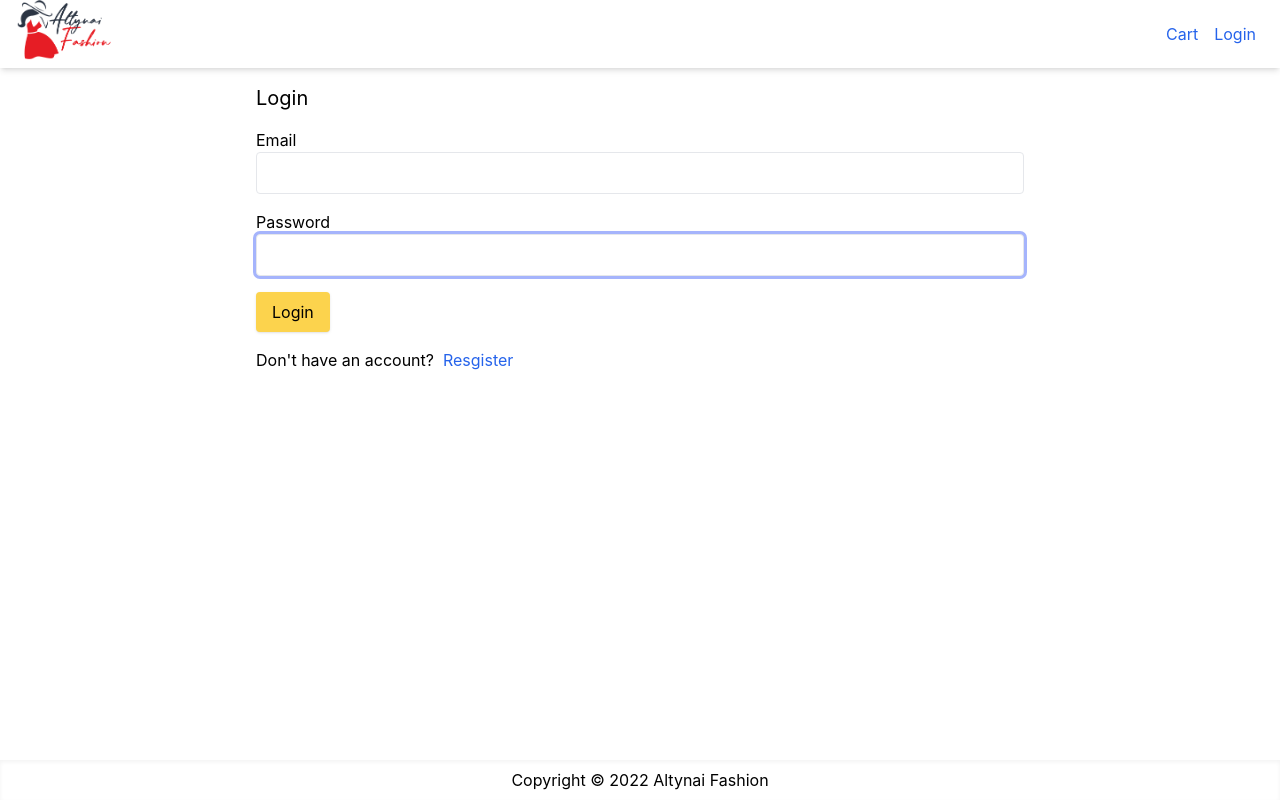
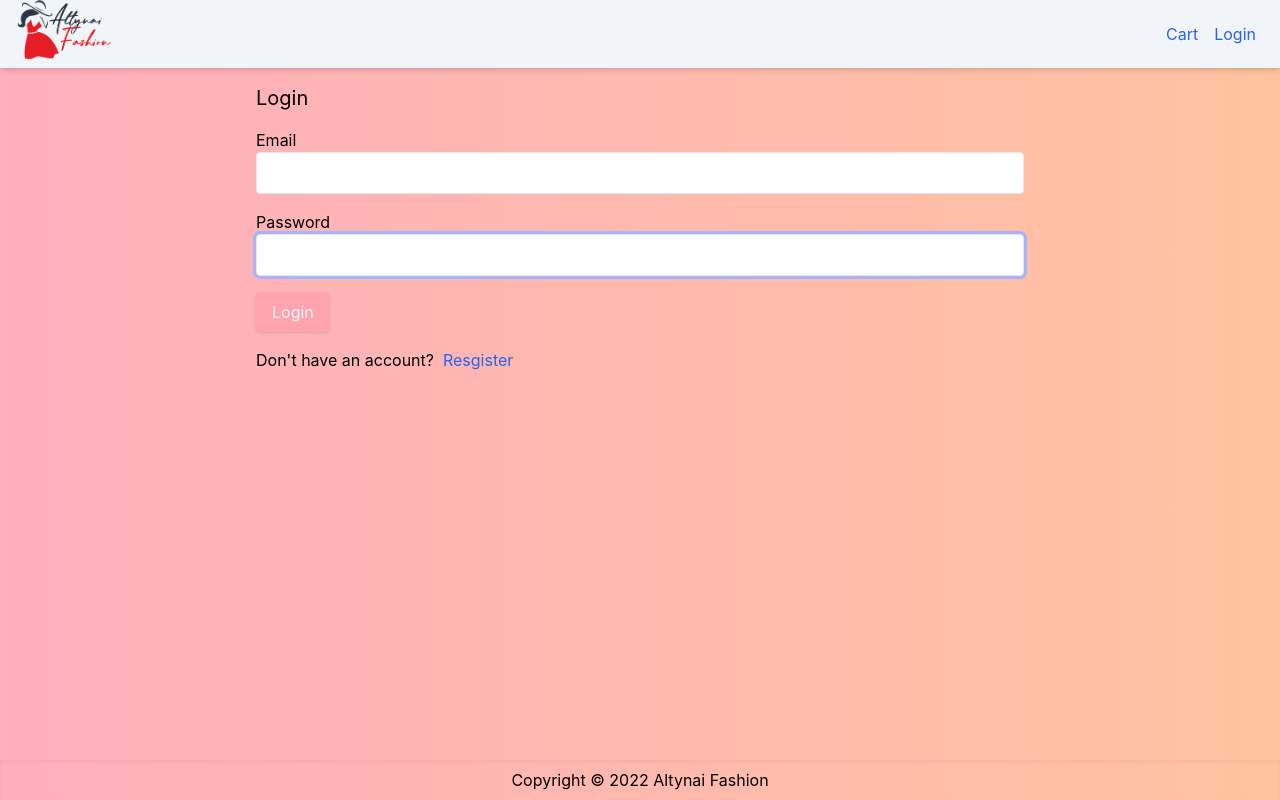
Before and after one commit to lordrichard6/altynai-ecommerce-shop, a Next.js app: page /login in a window 1280 px wide. Built offline with nearby package versions, Linux system fonts and the light colour scheme; no server answers.

Commit message:
chore:some styling change

```diff
--- a/components/Layout.jsx
+++ b/components/Layout.jsx
@@ -37,7 +37,7 @@ export default function Layout({ title, children }) {
       <ToastContainer position="bottom-center" limit={1} />
       <div className="flex min-h-screen flex-col justify-between page-background">
         <header>
-          <nav className="flex h-22 justify-between items-center shadow-md px-4 nav-background">
+          <nav className="flex h-22 justify-between items-center shadow-md px-4 bg-slate-100 nav-background">
             <Link href="/">
               <a className="text-lg font-bold w-2">
                 <Image
--- a/components/ProductItem.jsx
+++ b/components/ProductItem.jsx
@@ -4,7 +4,7 @@ import Link from "next/link";
 
 export default function ProductItem({ product, addToCartHandler }) {
   return (
-    <div className="card">
+    <div className="card bg-slate-100">
       <Link href={`/product/${product.slug}`}>
         <a>
           <img
@@ -17,11 +17,11 @@ export default function ProductItem({ product, addToCartHandler }) {
       <div className="flex flex-col items-center justify-center p-5">
         <Link href={`/product/${product.slug}`}>
           <a>
-            <h2 className="text-lg">{product.name}</h2>
+            <h2 className="text-lg truncate text-ellipsis overflow-hidden ...">{product.name}</h2>
           </a>
         </Link>
         <p className="mb-2">{product.brand}</p>
-        <p>${product.price}</p>
+        <p className="font-bold">${product.price}</p>
         <button type="button" className="primary-button" onClick={() => addToCartHandler(product)}>
           Add to cart
         </button>
--- a/styles/globals.css
+++ b/styles/globals.css
@@ -32,6 +32,7 @@ a {
 .page-background {
   /* background: -webkit-linear-gradient(to right, #FDB99B, #CF8BF3, #A770EF);
   background: linear-gradient(to right, #FDB99B, #CF8BF3, #A770EF);  */
+  background: linear-gradient(to right, #ffafbd, #ffc3a0);
 }
 
 .nav-background {
@@ -43,7 +44,7 @@ a {
 }
 
 .primary-button {
-  @apply rounded bg-amber-300 py-2 px-4 shadow outline-none hover:bg-amber-400 active:bg-amber-500;
+  @apply rounded bg-rose-300 py-2 px-4 shadow outline-none hover:bg-rose-400 active:bg-rose-500 text-slate-100;
 }
 
 input,
```
